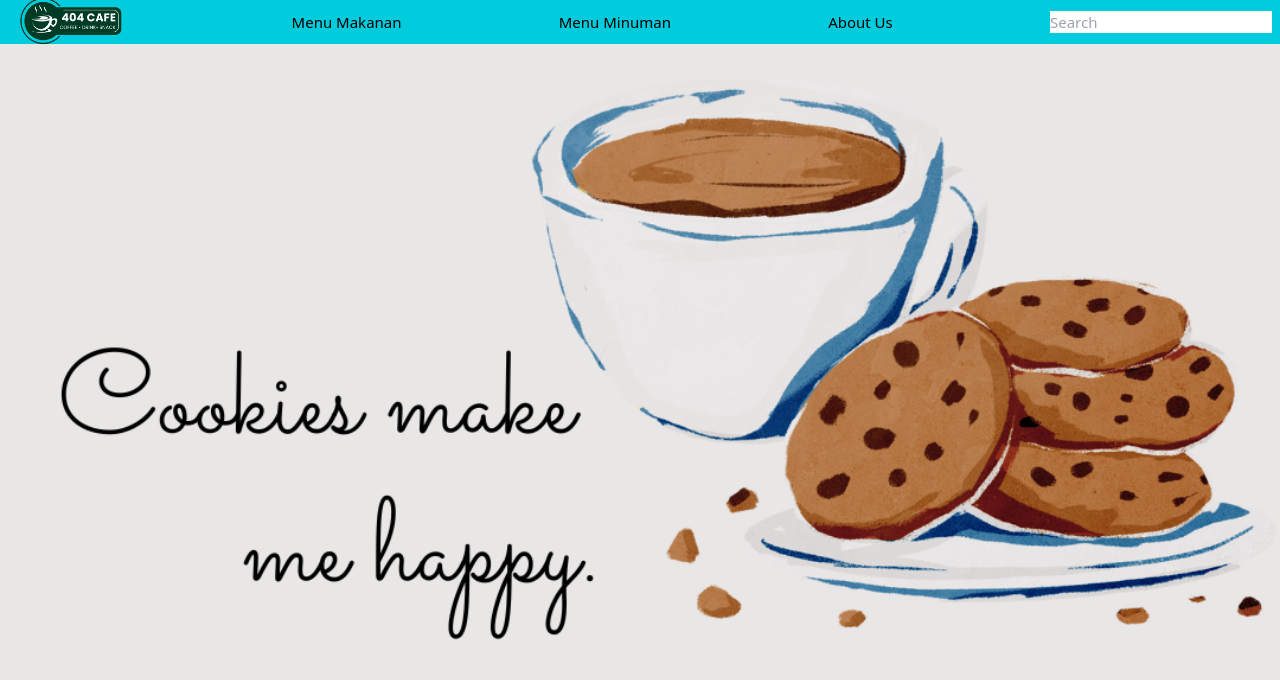
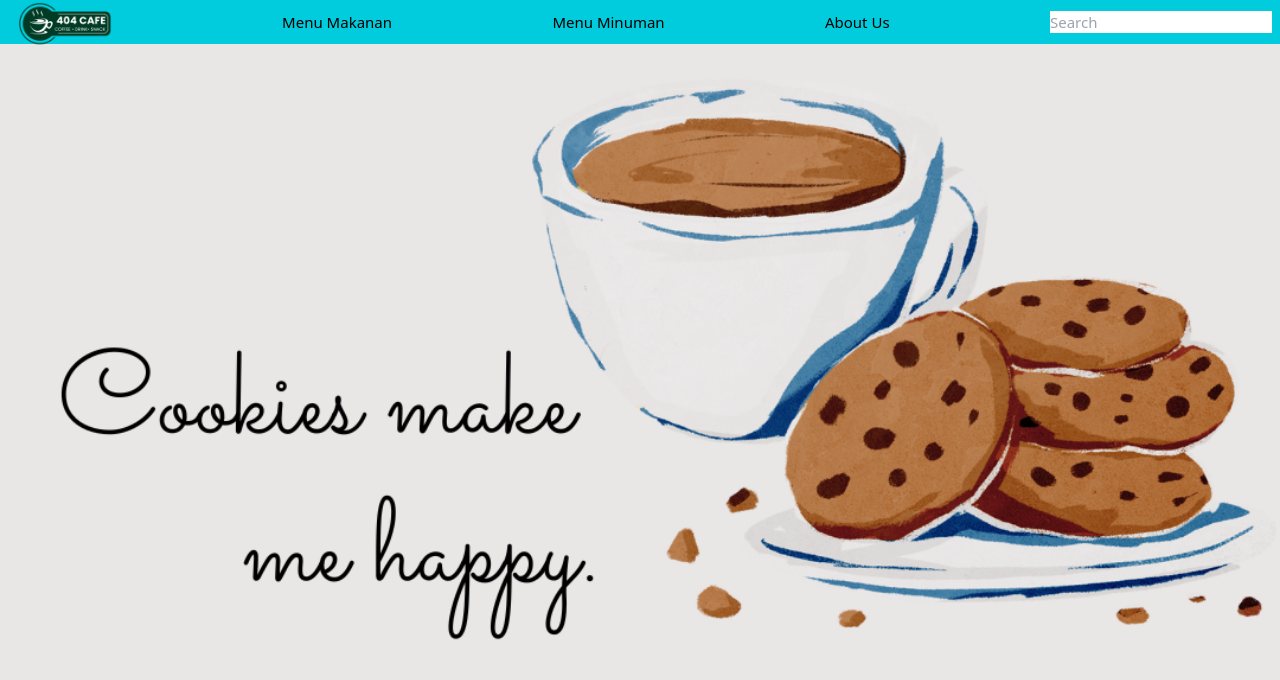
Before and after one commit to mrizal17/MiniProject, a website: page src/index.html in a window 1280 px wide. Shown: the top 680 px of the page. Drawn offline with Linux system fonts and the light colour scheme.

Commit message:
revisi size

```diff
--- a/src/index.html
+++ b/src/index.html
@@ -11,7 +11,7 @@
   <!-- navbar -->
   <div
     class="px-2 fixed w-full text-[9px] gap-1 md:gap-2 md:text-[15px] md:h-11 justify-between flex items-center h-5 bg-[#00CCDD]">
-    <img class="sm:items-center w-[10%] mt-[-9px]" src="/asset/Green White Simple Minimalist Retro Cafe Logo.png"
+    <img class="sm:items-center w-[14%] mt-[-3px] md:w-[14%] lg:w-[9%]" src="/asset/Green White Simple Minimalist Retro Cafe Logo.png"
       alt="Logo Cafe">
     <a href="#Makanan">
       <h1>Menu Makanan</h1>
```
Also changed, not shown: src/output.css.
